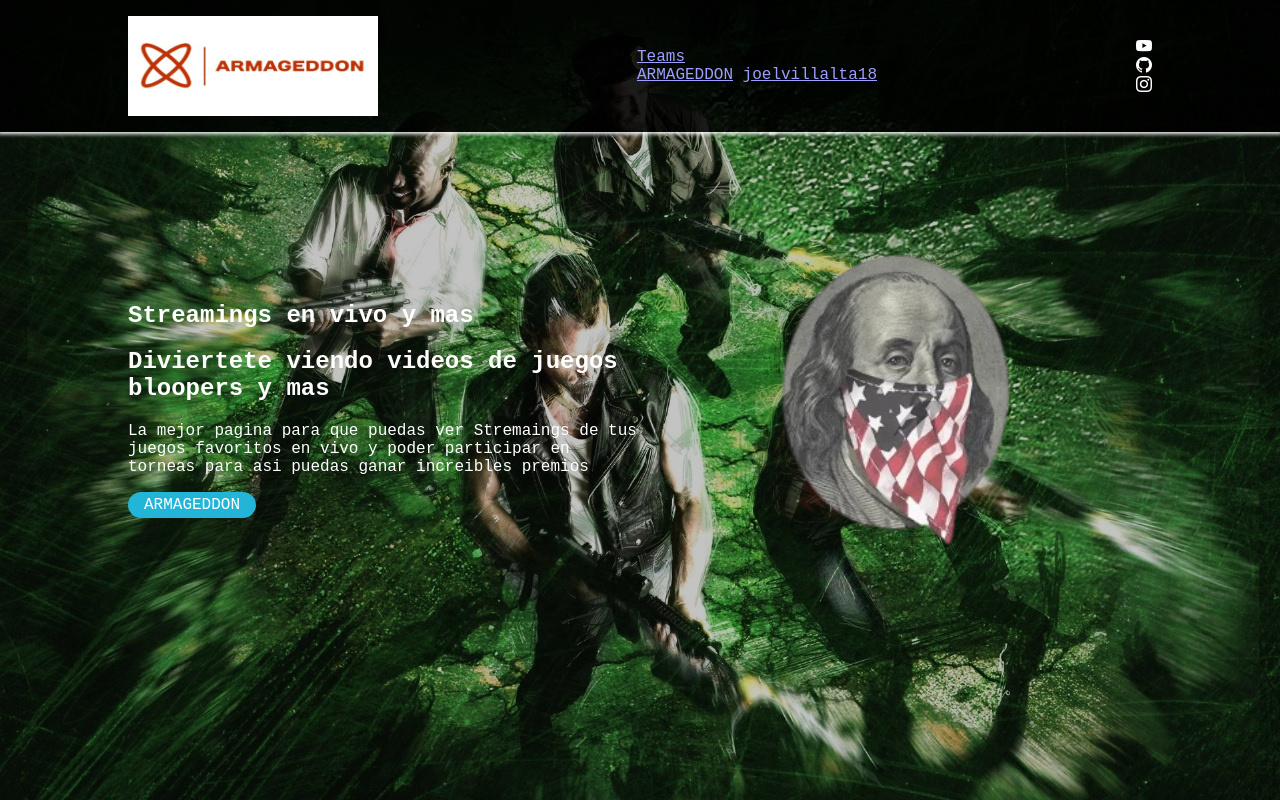
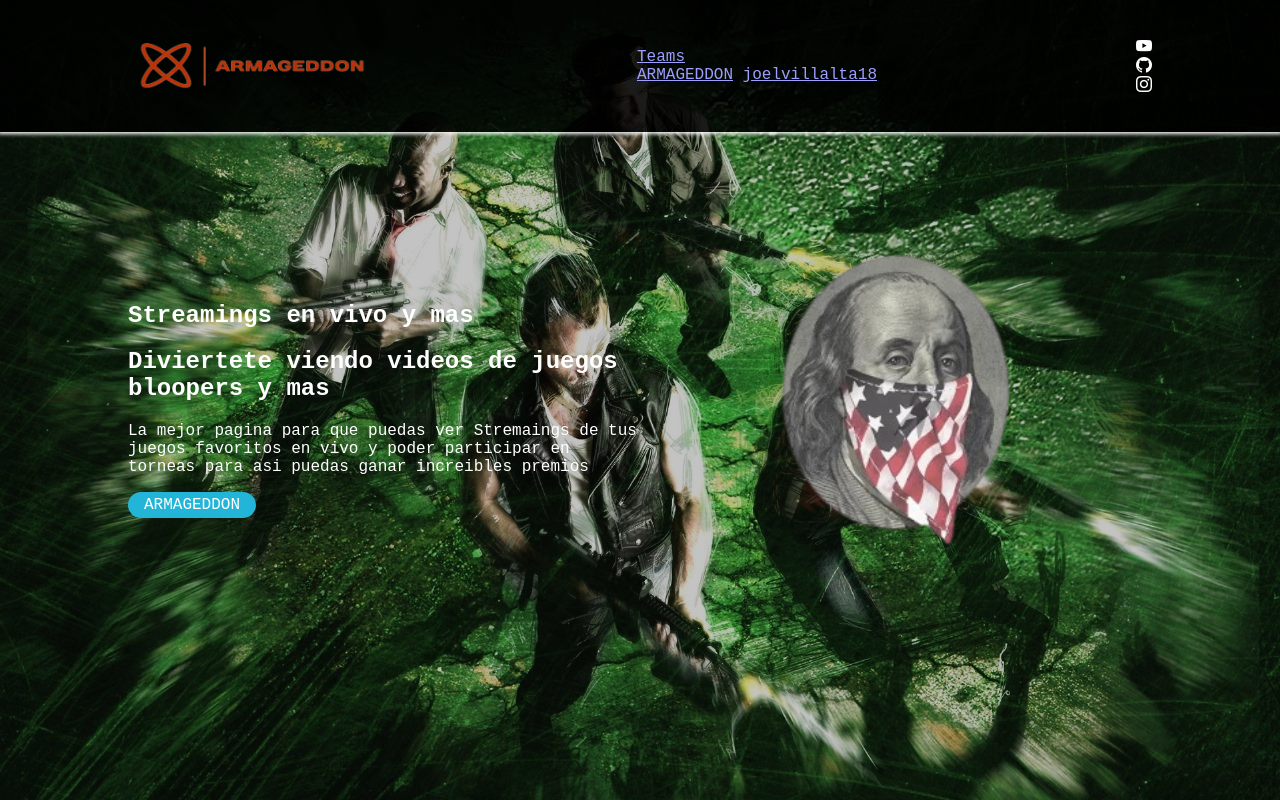
Before and after one commit to joelvillalta18/pagina-zack-2, a plain HTML site: page index.html in a window 1280 px wide. Drawn offline with nearby package versions, Linux system fonts and the light colour scheme.

Commit message:
cambios hoy

```diff
--- a/index.html
+++ b/index.html
@@ -15,7 +15,7 @@
     <nav class="nav">
       <div class="container flexbox flexbox--centered-sides">
         <a href="#">
-          <img src="foto(1).jpeg" alt="Certus"
+          <img src="foto(1).png" alt="Certus"
             width="250px" height="100px" />
         </a>
         <ul class="list">
```
Also changed, not shown: foto(1).png (added).
